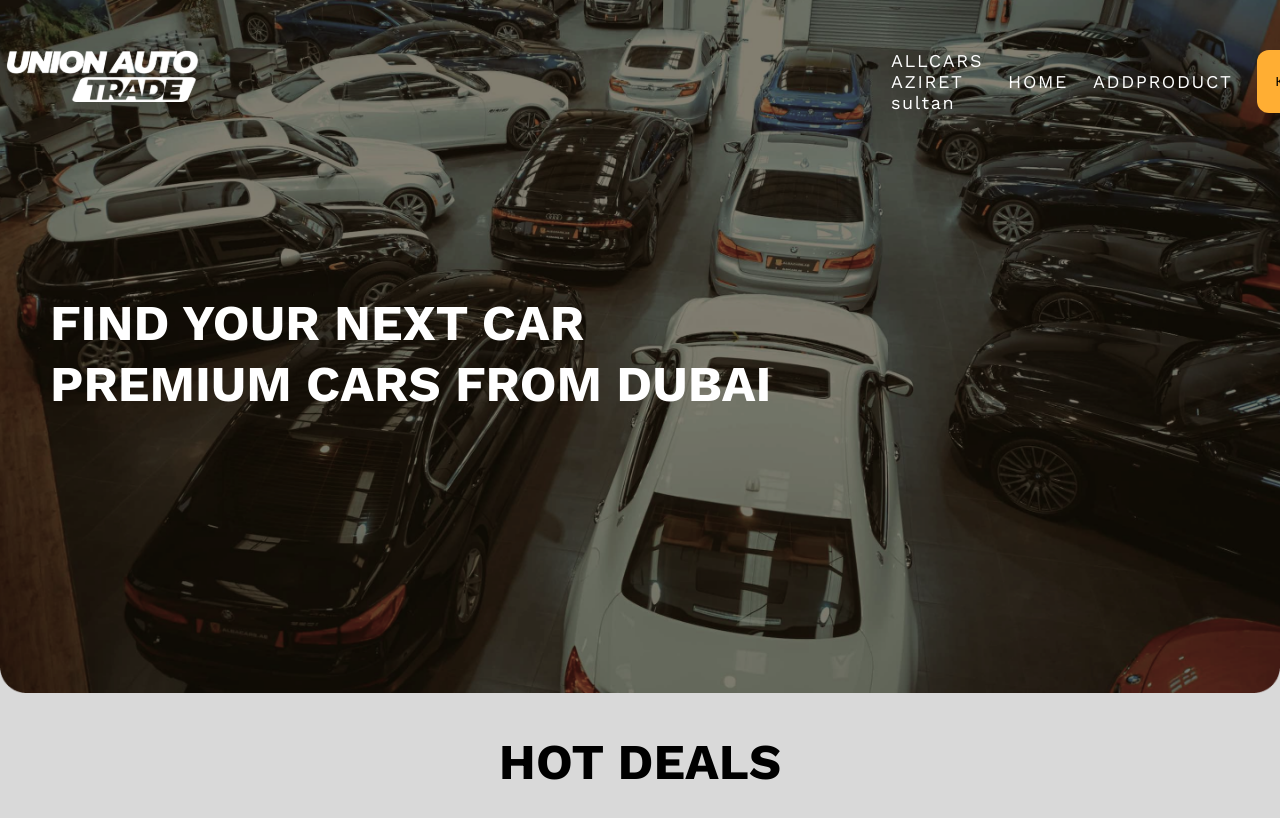
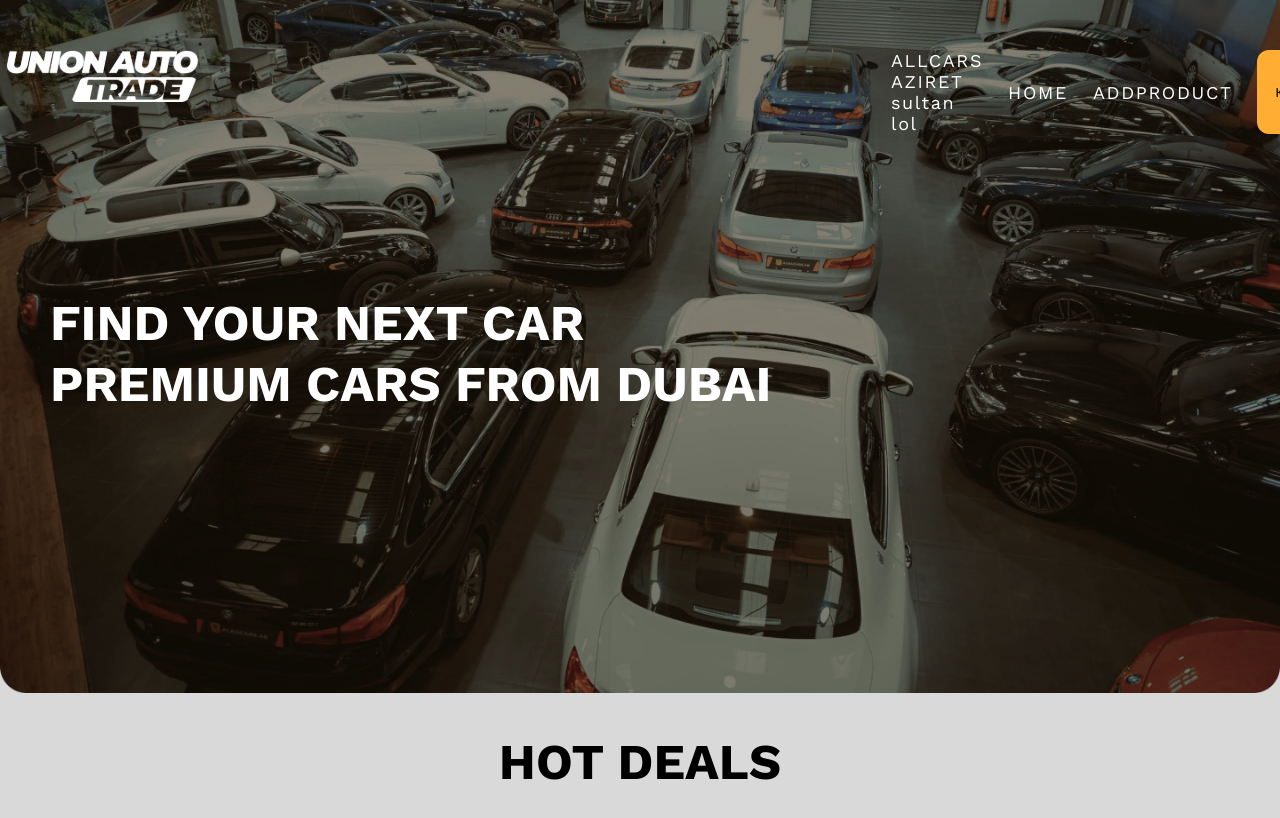
Before and after one commit to mairambek1111/OnlineStore, a React (Vite) app: page / in a window 1280 px wide. Shown: the top 818 px of the page. Built offline with nearby package versions, Linux system fonts and the light colour scheme.

Commit message:
lkjhgfdfgh

```diff
--- a/src/components/header/header.jsx
+++ b/src/components/header/header.jsx
@@ -14,7 +14,7 @@ function Header() {
               </Link>
               <nav className="header__nav">
                 <Link to="/Allcars/:id" className="nav__link">
-                  ALLCARS AZIRET sultan
+                  ALLCARS AZIRET sultan lol
                 </Link>
                 <Link to="/" className="nav__link">
                   HOME
```
